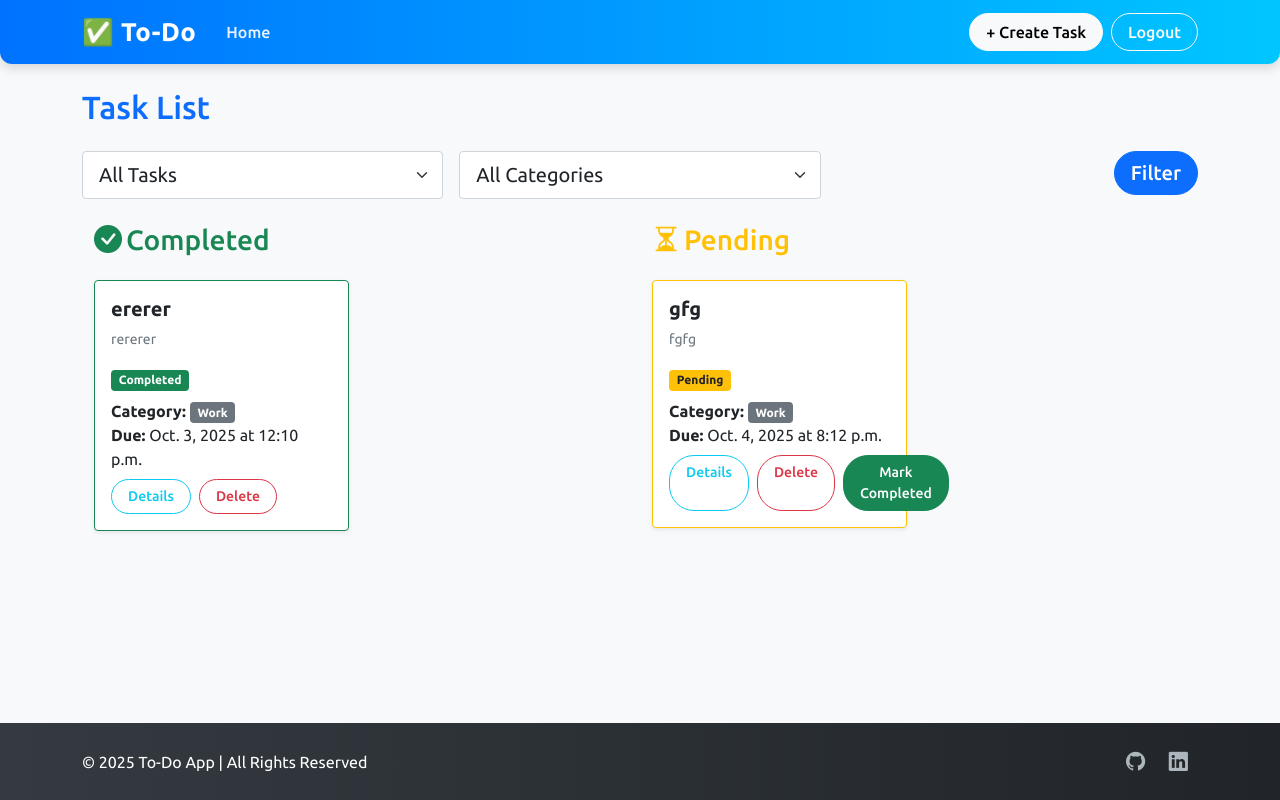
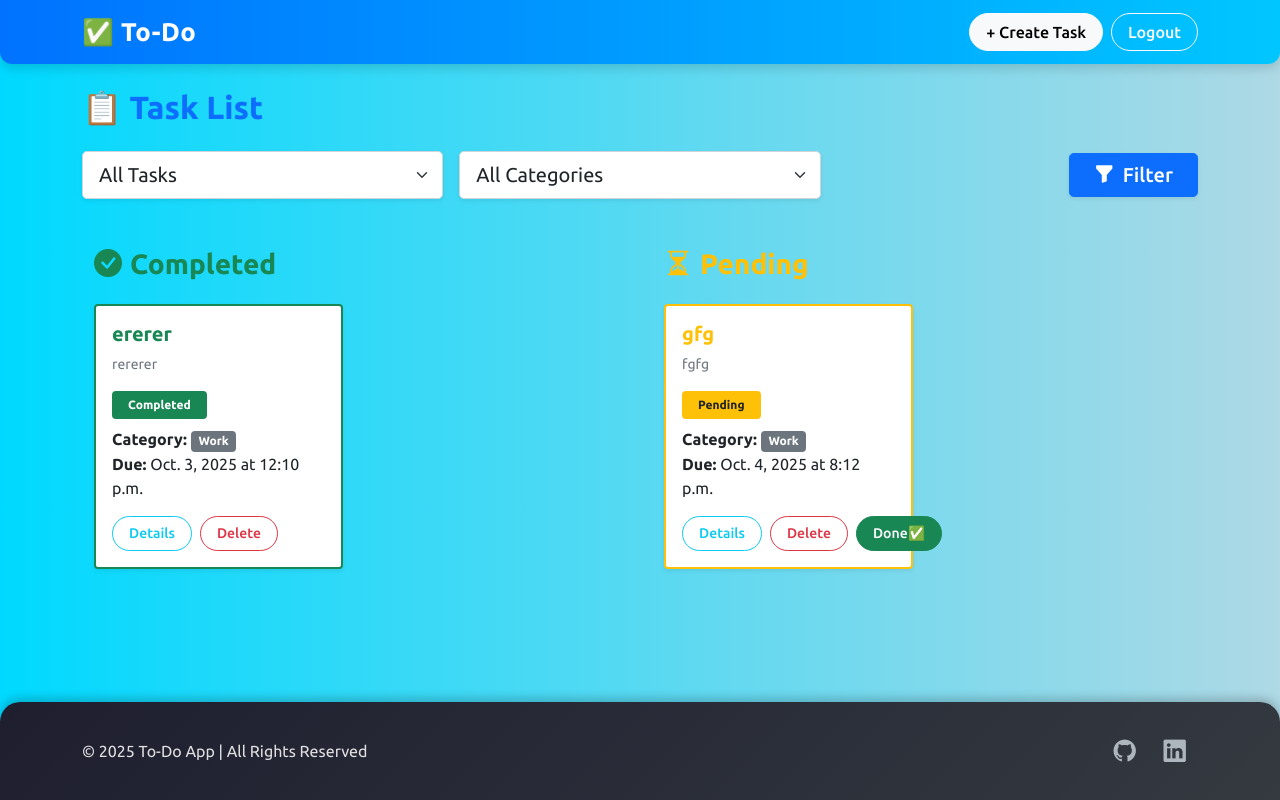
Before and after one commit to turjo25/Python_Django_Web, a Django app: page / in a window 1280 px wide. Run offline with Django 5.2, Linux system fonts and the light colour scheme; a user stored in the database is signed in; data comes from the database, SQL or seed files in the repository; both versions use the stored data as it was after the commit.

Commit message:
updated project code

```diff
--- a/Module - 20 (Project Building)/Todo Project/todo/task/templates/register.html
+++ b/Module - 20 (Project Building)/Todo Project/todo/task/templates/register.html
@@ -1,13 +1,13 @@
 {% extends 'base.html' %}
 {% load crispy_forms_tags %}
 
-{% block title %}Registration Form{% endblock %}
+{% block title %}Sign Up Form{% endblock %}
 
 {% block content %}
-<h2 class="mb-4">Register</h2>
+<h2 class="mb-4">Sign Up</h2>
 <form method="post">
     {% csrf_token %}
     {{ form|crispy }}
-    <button type="submit" class="btn btn-success">Register</button>
+    <button type="submit" class="btn btn-success">Sign Up</button>
 </form>
 {% endblock %}
--- a/Module - 20 (Project Building)/Todo Project/todo/task/templates/task_list.html
+++ b/Module - 20 (Project Building)/Todo Project/todo/task/templates/task_list.html
@@ -1,14 +1,14 @@
 {% extends "base.html" %}
 {% block content %}
 
-<h2 class="mb-4 text-primary">Task List</h2>
+<h2 class="mb-4 fw-bold text-primary">📋 Task List</h2>
 
 <!-- Filter Form -->
-<form method="get" class="mb-4">
-  <div class="row g-3">
+<form method="get" class="mb-5">
+  <div class="row g-3 align-items-center">
     <!-- Status Filter -->
     <div class="col-md-4">
-      <select name="status" class="form-select form-select-lg">
+      <select name="status" class="form-select form-select-lg shadow-sm rounded-3">
         <option value="all" {% if status_filter == 'all' %}selected{% endif %}>All Tasks</option>
         <option value="completed" {% if status_filter == 'completed' %}selected{% endif %}>Completed</option>
         <option value="pending" {% if status_filter == 'pending' %}selected{% endif %}>Pending</option>
@@ -17,7 +17,7 @@
 
     <!-- Category Filter -->
     <div class="col-md-4">
-      <select name="category" class="form-select form-select-lg">
+      <select name="category" class="form-select form-select-lg shadow-sm rounded-3">
         <option value="all" {% if category_filter == 'all' %}selected{% endif %}>All Categories</option>
         <option value="work" {% if category_filter == 'work' %}selected{% endif %}>Work</option>
         <option value="personal" {% if category_filter == 'personal' %}selected{% endif %}>Personal</option>
@@ -27,36 +27,35 @@
 
     <!-- Filter Button -->
     <div class="col-md-4 text-end">
-      <button type="submit" class="btn btn-primary btn-lg">Filter</button>
+      <button type="submit" class="btn btn-primary btn-lg px-4 shadow-sm rounded-3">
+        <i class="bi bi-funnel-fill me-1"></i> Filter
+      </button>
     </div>
   </div>
 </form>
 
 <div class="container">
-  <div class="row g-4">
+  <div class="row g-5">
 
     <!-- Completed Tasks -->
     <div class="col-lg-6">
-      <h3 class="text-success mb-4">
-        <i class="bi bi-check-circle-fill me-1"></i>Completed
+      <h3 class="text-success mb-4 fw-bold">
+        <i class="bi bi-check-circle-fill me-2"></i>Completed
       </h3>
       <div class="row g-4">
         {% for task in completed_tasks %}
         <div class="col-12 col-md-6">
-            <div class="card border-success shadow-sm h-100 rounded-4">
+          <div class="card border-success border-2 shadow-sm h-100 rounded-4 hover-shadow">
             <div class="card-body">
-                <h5 class="card-title fw-bold">{{ task.title }}</h5>
-                <p class="card-text small text-muted">
-                  {{ task.description|truncatewords:15 }}
-                </p>
-                <span class="badge bg-success mb-2">Completed</span>
+              <h5 class="card-title fw-bold text-success">{{ task.title }}</h5>
+              <p class="card-text small text-muted">{{ task.description|truncatewords:15 }}</p>
+              <span class="badge bg-success mb-2 px-3 py-2">Completed</span>
               <p class="mb-2">
                 <strong>Category:</strong>
-                  <span class="badge bg-secondary">{{ task.get_category_display }}</span>
-                  <br>
+                <span class="badge bg-secondary">{{ task.get_category_display }}</span><br>
                 <strong>Due:</strong> {{ task.due_date }} at {{ task.due_time }}
               </p>
-                <div class="d-flex gap-2">
+              <div class="d-flex gap-2 mt-3">
                 <a href="{% url 'task_detail' task.id %}" class="btn btn-outline-info btn-sm">Details</a>
                 <a href="{% url 'task_delete' task.id %}" class="btn btn-outline-danger btn-sm">Delete</a>
               </div>
@@ -64,42 +63,39 @@
           </div>
         </div>
         {% empty %}
-          <p class="text-muted">No completed tasks yet.</p>
+        <p class="text-muted fst-italic">No completed tasks yet.</p>
         {% endfor %}
       </div>
     </div>
 
     <!-- Pending Tasks -->
     <div class="col-lg-6">
-      <h3 class="text-warning mb-4">
-        <i class="bi bi-hourglass-split me-1"></i>Pending
+      <h3 class="text-warning mb-4 fw-bold">
+        <i class="bi bi-hourglass-split me-2"></i>Pending
       </h3>
       <div class="row g-4">
         {% for task in pending_tasks %}
         <div class="col-12 col-md-6">
-            <div class="card border-warning shadow-sm h-100 rounded-4">
+          <div class="card border-warning border-2 shadow-sm h-100 rounded-4 hover-shadow">
             <div class="card-body">
-                <h5 class="card-title fw-bold">{{ task.title }}</h5>
-                <p class="card-text small text-muted">
-                  {{ task.description|truncatewords:15 }}
-                </p>
-                <span class="badge bg-warning text-dark mb-2">Pending</span>
+              <h5 class="card-title fw-bold text-warning">{{ task.title }}</h5>
+              <p class="card-text small text-muted">{{ task.description|truncatewords:15 }}</p>
+              <span class="badge bg-warning text-dark mb-2 px-3 py-2">Pending</span>
               <p class="mb-2">
                 <strong>Category:</strong>
-                  <span class="badge bg-secondary">{{ task.get_category_display }}</span>
-                  <br>
+                <span class="badge bg-secondary">{{ task.get_category_display }}</span><br>
                 <strong>Due:</strong> {{ task.due_date }} at {{ task.due_time }}
               </p>
-                <div class="d-flex gap-2">
+              <div class="d-flex gap-2 mt-3">
                 <a href="{% url 'task_detail' task.id %}" class="btn btn-outline-info btn-sm">Details</a>
                 <a href="{% url 'task_delete' task.id %}" class="btn btn-outline-danger btn-sm">Delete</a>
-                  <a href="{% url 'task_mark_completed' task.id %}" class="btn btn-success btn-sm">Mark Completed</a>
+                <a href="{% url 'task_mark_completed' task.id %}" class="btn btn-success btn-sm">Done✅</a>
               </div>
             </div>
           </div>
         </div>
         {% empty %}
-          <p class="text-muted">No pending tasks. Great job!</p>
+        <p class="text-muted fst-italic">No pending tasks. Great job!</p>
         {% endfor %}
       </div>
     </div>
--- a/Module - 20 (Project Building)/Todo Project/todo/task/urls.py
+++ b/Module - 20 (Project Building)/Todo Project/todo/task/urls.py
@@ -4,6 +4,7 @@ from django.contrib.auth import views as auth_views
 urlpatterns = [
     path('',views.task_list,name='task_list'),
     path('task/create/',views.task_create,name='task_create'),
+    path('task/pass_change/',views.pass_change,name='pass_change'),
     path('task/<int:task_id>/',views.task_detail,name='task_detail'),
     path('task/delete/<int:task_id>/',views.task_delete,name='task_delete'),
     path('task/<int:task_id>/mark_completed',views.task_mark_completed,name='task_mark_completed'),
--- a/Module - 20 (Project Building)/Todo Project/todo/task/views.py
+++ b/Module - 20 (Project Building)/Todo Project/todo/task/views.py
@@ -1,9 +1,12 @@
 from django.shortcuts import render,redirect,get_object_or_404
 from .models import Task
 from .forms import TaskForm
+from django.contrib import messages
 from django.contrib.auth.forms import UserCreationForm
 from django.contrib.auth import login,authenticate,logout
 from django.contrib.auth.decorators import login_required
+from django.contrib.auth.forms import SetPasswordForm
+from django.contrib.auth import update_session_auth_hash
 
 # Create your views here.
 #Task list
@@ -80,3 +83,16 @@ def register(request):
     else:
         form = UserCreationForm()
     return render(request,'register.html',{'form':form})
+
+#pass change
+def pass_change(request):
+    if request.method == 'POST':
+        form = SetPasswordForm(user=request.user,data = request.POST)
+        if form.is_valid():
+            user = form.save()
+            update_session_auth_hash(request,form.user)
+            messages.success(request,'Password Changed!')
+            return redirect('task_list')
+    else:
+        form = SetPasswordForm(user=request.user)
+    return render(request,'pass_change.html',{'form':form})
--- a/Module - 20 (Project Building)/Todo Project/todo/templates/base.html
+++ b/Module - 20 (Project Building)/Todo Project/todo/templates/base.html
@@ -18,13 +18,19 @@
   <style>
     body {
       font-family: 'Ubuntu', sans-serif;
-      background-color: #f8f9fa;
+      /* background-color: #f8f9fa; */
+      background: linear-gradient(90deg, #00d9ff, #aed9e5);
       min-height: 100vh;
       display: flex;
       flex-direction: column;
     }
 
-    /* Stylish Navbar */
+    main.container {
+      flex-grow: 1;
+      margin-bottom: 40px; /* space between tasks and footer */
+    }
+
+    /* Navbar */
     .stylish-navbar {
       background: linear-gradient(90deg, #0072ff, #00c6ff);
       backdrop-filter: blur(10px);
@@ -68,22 +74,28 @@
 
     /* Footer */
     footer {
-      background: linear-gradient(90deg, #343a40, #212529);
+      background: linear-gradient(135deg, #1e1e2f, #343a40);
+      color: #e0e0e0;
+      border-top-left-radius: 20px;
+      border-top-right-radius: 20px;
+      padding: 2rem 1rem;
+      box-shadow: 0 -4px 10px rgba(0, 0, 0, 0.2);
     }
 
     footer a {
       color: #adb5bd;
       text-decoration: none;
-      transition: color 0.3s;
+      transition: color 0.3s, transform 0.3s;
     }
 
     footer a:hover {
-      color: #ffffff;
+      color: #0d6efd;
+      transform: translateY(-2px);
     }
 
     .footer-social i {
-      font-size: 1.2rem;
-      margin: 0 10px;
+      font-size: 1.4rem;
+      margin: 0 12px;
       transition: 0.3s;
     }
 
@@ -99,18 +111,11 @@
   <!-- Navbar -->
   <nav class="navbar navbar-expand-lg navbar-dark stylish-navbar">
     <div class="container">
-      <a class="navbar-brand" href="#">✅ To-Do</a>
+      <a class="navbar-brand" href="{% url 'task_list' %}">✅ To-Do</a>
       <button class="navbar-toggler" type="button" data-bs-toggle="collapse" data-bs-target="#navbarSupportedContent"
         aria-controls="navbarSupportedContent" aria-expanded="false" aria-label="Toggle navigation">
         <span class="navbar-toggler-icon"></span>
       </button>
-
-      <div class="collapse navbar-collapse" id="navbarSupportedContent">
-        <ul class="navbar-nav me-auto mb-2 mb-lg-0">
-          <li class="nav-item">
-            <a class="nav-link active" aria-current="page" href="{% url 'task_list' %}">Home</a>
-          </li>
-        </ul>
 
         <!-- Buttons -->
         <div class="d-flex">
@@ -130,13 +135,13 @@
   </nav>
 
   <!-- Main Content -->
-  <main class="container mt-4 flex-grow-1">
+  <main class="container mt-4">
     {% block content %}
     {% endblock %}
   </main>
 
   <!-- Footer -->
-  <footer class="text-white text-center text-lg-start mt-auto py-4">
+  <footer class="text-center text-lg-start">
     <div class="container">
       <div class="row align-items-center">
         <!-- Left side -->
@@ -145,8 +150,8 @@
         </div>
         <!-- Right side -->
         <div class="col-md-6 text-md-end footer-social">
-          <a href="#"><i class="bi bi-github"></i></a>
-          <a href="#"><i class="bi bi-linkedin"></i></a>
+          <a href="https://github.com/turjo25"><i class="bi bi-github"></i></a>
+          <a href="https://www.linkedin.com/in/srturjo25"><i class="bi bi-linkedin"></i></a>
         </div>
       </div>
     </div>
```
Also changed, not shown: Module - 20 (Project Building)/Todo Project/todo/task/templates/login.html (+30 -7 lines), Module - 20 (Project Building)/Todo Project/todo/task/templates/pass_change.html (added, +12 -0 lines), Module - 20 (Project Building)/Todo Project/todo/db.sqlite3. Lines whose indentation alone changed are shown as unchanged.
